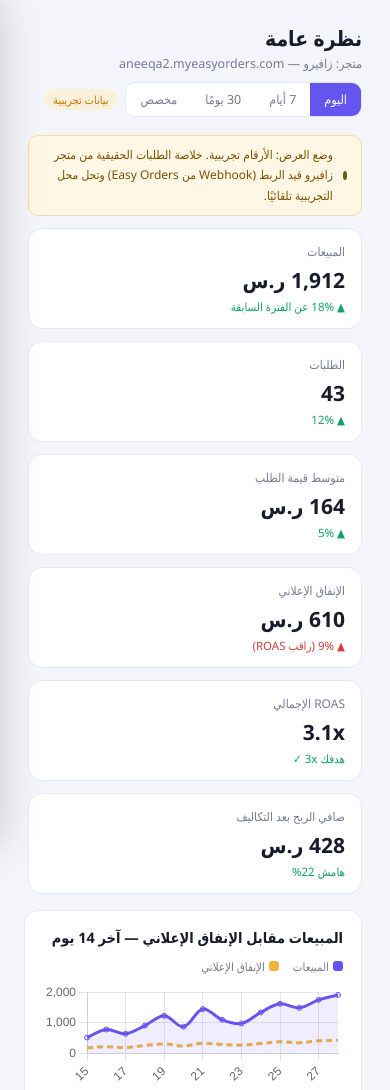
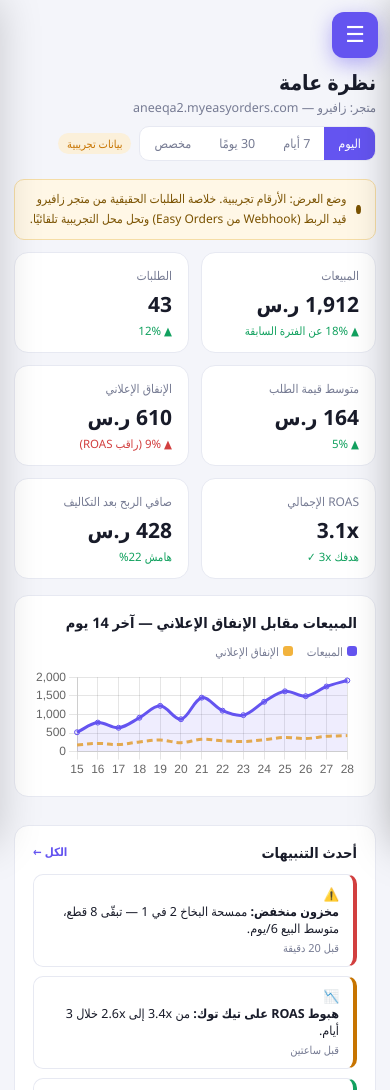
Before and after one commit to abdalrahmanmohammed/abdalrahman-portfolio, a plain HTML site: page dashboard/index.html in a window 390 px wide. Shown: the top 1090 px of the page. Drawn offline with nearby package versions, Linux system fonts and the light colour scheme.

Commit message:
Dashboard: mobile menu button + off-canvas sidebar for phone and forced desktop mode

```diff
--- a/dashboard/index.html
+++ b/dashboard/index.html
@@ -136,9 +136,29 @@ tr:hover td{background:var(--soft)}
 .switch::after{content:"";position:absolute;top:3px;right:3px;width:16px;height:16px;border-radius:50%;background:#fff;transition:.2s}
 .switch.on{background:var(--ok)}.switch.on::after{right:19px}
 .kbd{font-size:10.5px;border:1px solid #34386a;border-radius:5px;padding:1px 6px;color:#9aa0c3;margin-right:auto}
+
+/* v3.1 mobile nav */
+.menu-btn{display:none;position:fixed;top:12px;right:12px;z-index:64;width:46px;height:46px;border-radius:12px;border:none;background:var(--brand);color:#fff;font-size:22px;box-shadow:0 6px 20px rgba(100,84,240,.45);cursor:pointer}
+.side-back{position:fixed;inset:0;background:rgba(20,22,40,.5);z-index:62;display:none}
+.side-back.on{display:block}
+@media(max-width:1100px){
+ .side{display:block!important;position:fixed;right:0;top:0;height:100vh;width:272px;max-width:84vw;transform:translateX(106%);transition:transform .25s ease;z-index:63;box-shadow:-10px 0 40px rgba(0,0,0,.35)}
+ .side.open{transform:none}
+ .side{padding-top:70px}
+ html,body{overflow-x:hidden}
+ .card,.kpi{min-width:0}
+ .grid2,.grid3{grid-template-columns:minmax(0,1fr)!important}
+ .menu-btn{display:flex;align-items:center;justify-content:center}
+ main{padding:16px 14px;padding-top:68px}
+ .topbar{margin-right:0}
+ .kpis{grid-template-columns:repeat(2,1fr)}
+ table{display:block;overflow-x:auto;white-space:nowrap}
+ .calc{grid-template-columns:1fr}
+}
 </style>
 </head>
 <body>
+<button class="menu-btn" id="menuBtn" aria-label="القائمة">☰</button><div class="side-back" id="sideBack"></div>
 <div class="layout">
 <aside class="side">
   <div class="logo"><div class="z">Z</div><div><b>ZAVIRO</b><small>لوحة التاجر الذكية</small></div></div>
@@ -618,6 +638,12 @@ async function loadFeed(){if(!FEED_URL)return;try{const r=await fetch(FEED_URL,{
  readOrders();setBan(true,'بيانات حقيقية: آخر تحديث '+(j.updated||'الآن')+' · عدد الطلبات '+(j.orders||[]).length+'. الأقسام الأخرى ما زالت تجريبية حتى ربط الإعلانات.');}
  catch(e){setBan(false,'تعذّر الوصول لخلاصة الطلبات الحقيقية الآن، نعرض البيانات التجريبية.');}}
 loadFeed();
+
+(function(){const s=document.querySelector('.side'),b=document.getElementById('sideBack'),m=document.getElementById('menuBtn');
+ function t(o){s.classList.toggle('open',o);b.classList.toggle('on',o);m.textContent=o?'✕':'☰';}
+ m.onclick=()=>t(!s.classList.contains('open'));b.onclick=()=>t(false);
+ document.querySelectorAll('.nav a').forEach(a=>a.addEventListener('click',()=>t(false)));
+ document.addEventListener('keydown',e=>{if(e.key==='Escape')t(false);});})();
 </script>
 </body>
 </html>
```
